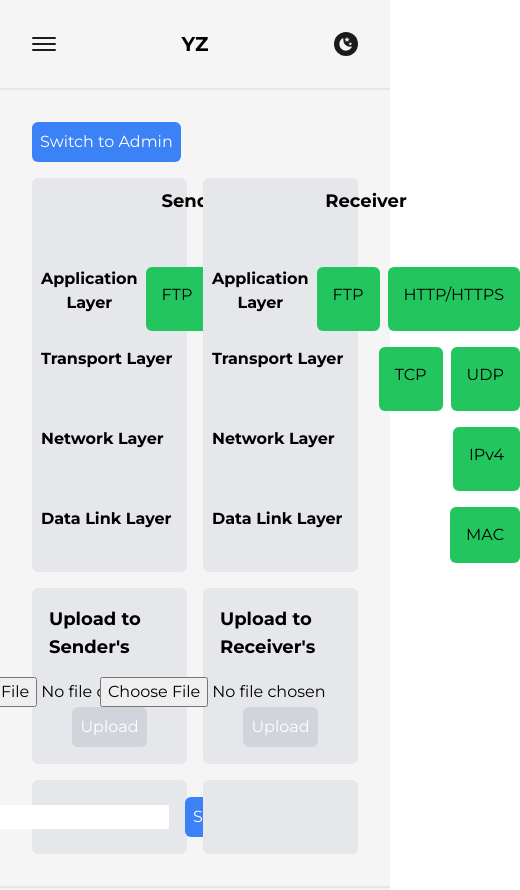
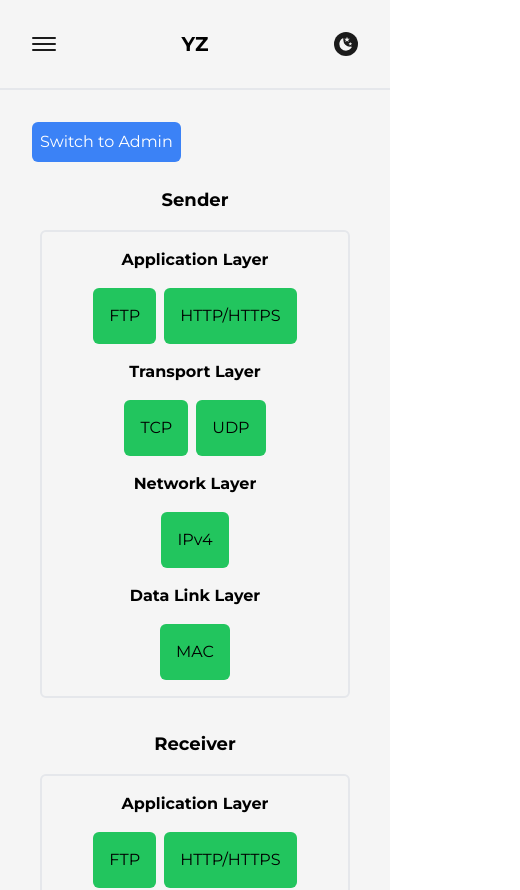
Before and after one commit to yihanzhu/MyPortfolio, a Next.js app: page /projects/ComputerNetwork in a window 390 px wide. Shown: the top 890 px of the page, 520 px wide, since content can reach past the window. Built offline with nearby package versions, Linux system fonts and the light colour scheme.

Commit message:
project UI layout modify and responsive changes

```diff
--- a/src/components/project/SendMessage.js
+++ b/src/components/project/SendMessage.js
@@ -4,19 +4,22 @@ const SendMessage = ({ onSend, fileUploads }) => {
   const [message, setMessage] = useState("");
 
   const handleSend = () => {
-    onSend(message, fileUploads);
+    onSend("Tests Passed", fileUploads);
     setMessage("");
   };
 
   return (
     <div className="flex items-center justify-center p-4 bg-gray-200 border rounded-md">
-      <input
+      {/* <input
         value={message}
         onChange={(e) => setMessage(e.target.value)}
         className="mr-4"
-      />
-      <button onClick={handleSend} className="p-2 bg-blue-500 text-white  rounded-md ">
-        Send
+      /> */}
+      <button
+        onClick={handleSend}
+        className="p-2 bg-blue-500 text-white  rounded-md "
+      >
+        Test
       </button>
     </div>
   );
--- a/src/components/project/UserSection.js
+++ b/src/components/project/UserSection.js
@@ -9,7 +9,7 @@ const UserSection = ({
   setFileUploads,
   setMessage,
   selectedTabName,
-  confirmedTabs
+  confirmedTabs,
 }) => {
   const [file, setFile] = useState(null);
 
@@ -36,7 +36,9 @@ const UserSection = ({
       <input className="text-center" type="file" onChange={handleFileChange} />
       <button
         onClick={handleUpload}
-        className={` rounded-md  p-2 text-white ${isUploadEnabled ? "bg-blue-500" : "bg-gray-300"}`}
+        className={` rounded-md  p-2 text-white ${
+          isUploadEnabled ? "bg-blue-500" : "bg-gray-300"
+        }`}
         disabled={!isUploadEnabled}
       >
         Upload
--- a/src/components/project/Window.js
+++ b/src/components/project/Window.js
@@ -11,11 +11,12 @@ const Window = ({
   fileUploads,
 }) => {
   return (
-    <div className="grid grid-rows-4 gap-4 text-center p-2 bg-gray-200 border rounded-md ">
+    <div className="p-2">
       <h2 className="text-center mb-4 text-lg font-bold">{name}</h2>
-      <div className="col-span-1 flex justify-between gap-2">
+      <div className="flex flex-col gap-4 text-center items-center border-2 border-gray-200 rounded-md p-4">
+        <div className="flex flex-col items-center justify-center">
           <h2 className="text-center mb-4 font-bold">Application Layer</h2>
-        <div className="col-span-1 flex justify-between gap-2">
+          <div className="flex justify-center gap-2">
             <Tab
               color={tabColors[0]}
               isUploaded={fileUploads[0]}
@@ -32,9 +33,10 @@ const Window = ({
             </Tab>
           </div>
         </div>
-      <div className="col-span-1 flex justify-between w-auto gap-2">
+
+        <div className="flex flex-col items-center justify-center">
           <h2 className="text-center mb-4 font-bold">Transport Layer</h2>
-        <div className="col-span-1 flex justify-between gap-2">
+          <div className="flex justify-center gap-2">
             <Tab
               color={tabColors[2]}
               isUploaded={fileUploads[2]}
@@ -51,7 +53,8 @@ const Window = ({
             </Tab>
           </div>
         </div>
-      <div className="col-span-1 flex justify-between w-auto gap-2">
+
+        <div className="flex flex-col items-center justify-center">
           <h2 className="text-center mb-4 font-bold">Network Layer</h2>
           <Tab
             color={tabColors[4]}
@@ -61,7 +64,8 @@ const Window = ({
             IPv4
           </Tab>
         </div>
-      <div className="col-span-1 flex justify-between w-auto gap-2">
+
+        <div className="flex flex-col items-center justify-center">
           <h2 className="text-center mb-4 font-bold">Data Link Layer</h2>
           <Tab
             color={tabColors[5]}
@@ -72,6 +76,7 @@ const Window = ({
           </Tab>
         </div>
       </div>
+    </div>
   );
 };
 
--- a/src/pages/projects/ComputerNetwork.js
+++ b/src/pages/projects/ComputerNetwork.js
@@ -57,7 +57,14 @@ const Page = () => {
   };
 
   const handleSend = (message) => {
-    setMessage(message);
+    if (
+      senderFileUploads.includes(true) &&
+      receiverFileUploads.includes(true)
+    ) {
+      setMessage("Tests Passed");
+    } else {
+      setMessage("Tests Failed");
+    }
     const newAdminTabColors = [...adminTabColors];
     const newUserTabColors = [...userTabColors];
 
@@ -98,7 +105,7 @@ const Page = () => {
         )}
       </div>
 
-      <div className="grid grid-cols-2 gap-4">
+      <div className="grid grid-cols-2 sm:grid-cols-1 gap-4">
         <Window
           name="Sender"
           isAdmin={isAdmin}
```
Also changed, not shown: src/components/project/Tab.js (+12 -4 lines). Lines whose indentation alone changed are shown as unchanged.
